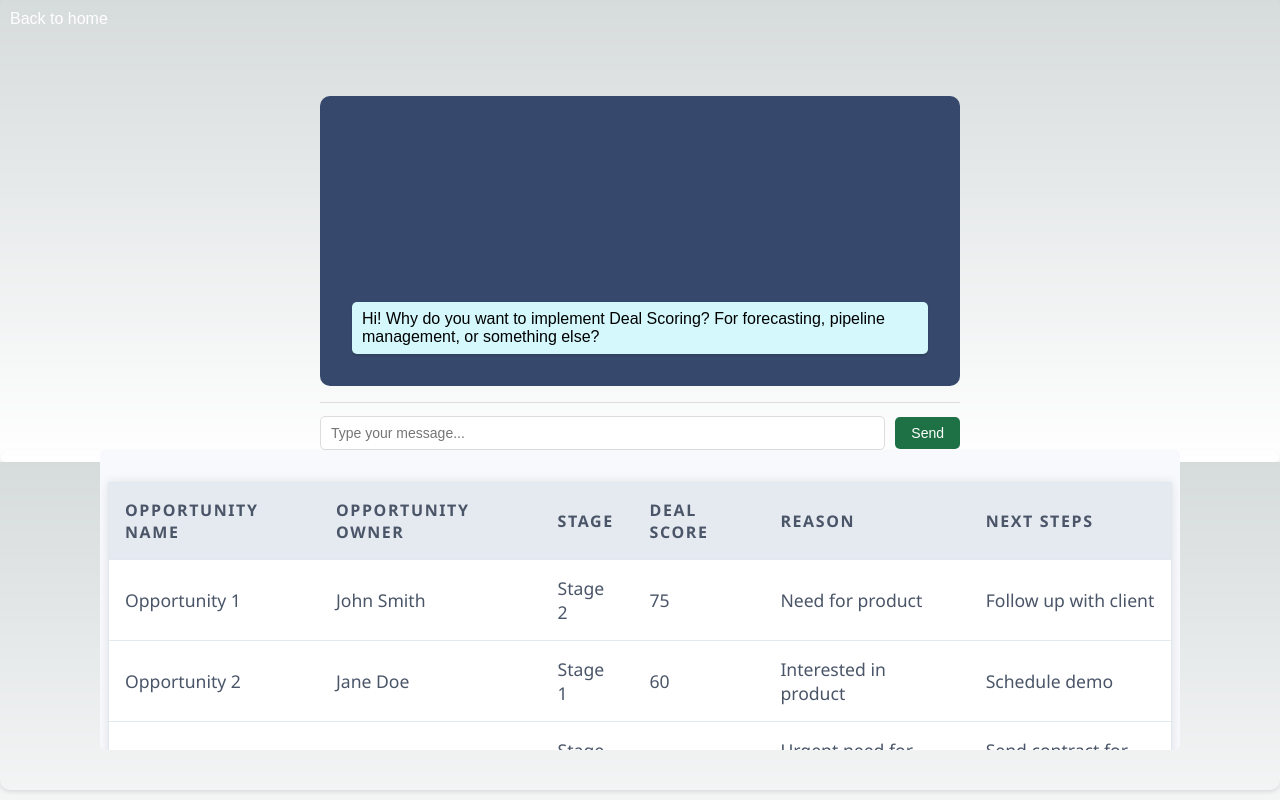
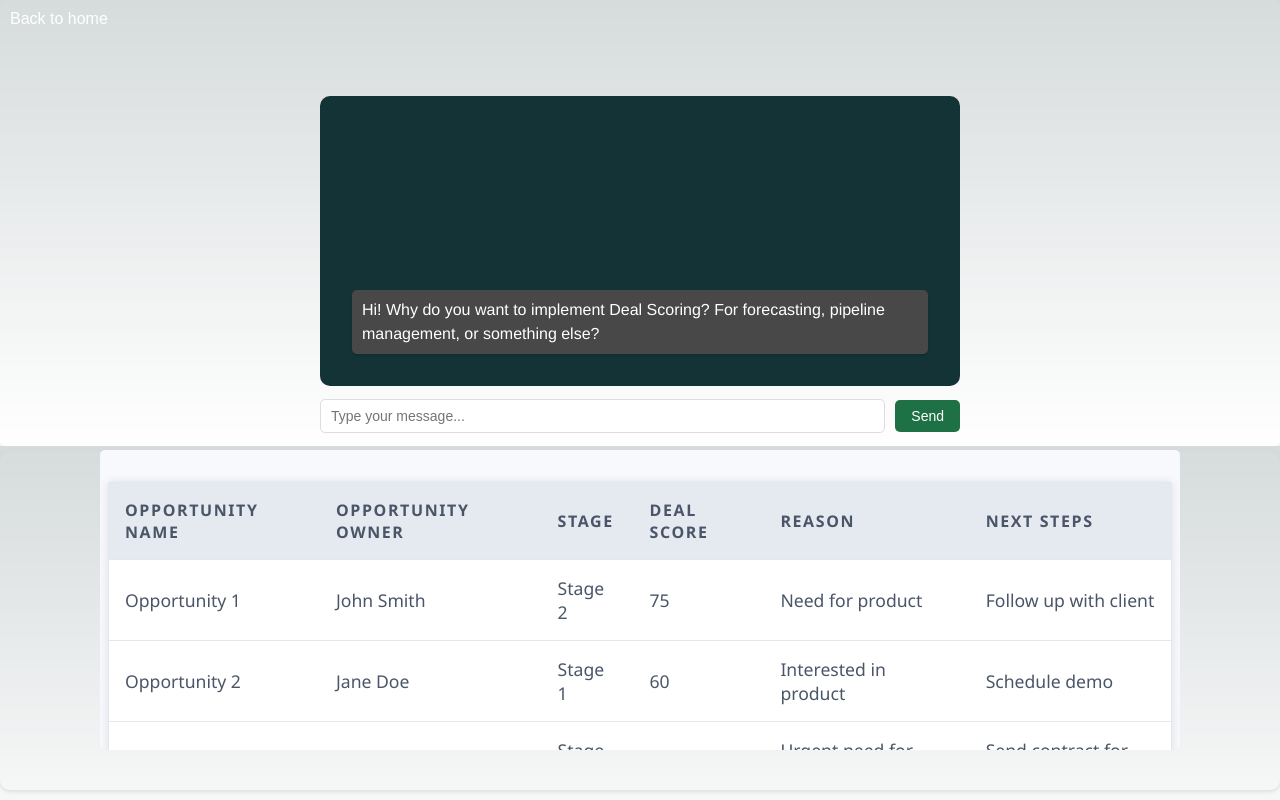
Before and after one commit to ram2912/test-scorr, a Next.js app: page /Dealscoring in a window 1280 px wide. Built offline with nearby package versions, Linux system fonts and the light colour scheme.

Commit message:
Updated CSS

```diff
--- a/src/pages/Dealscoring.js
+++ b/src/pages/Dealscoring.js
@@ -49,7 +49,12 @@ export default function Dealscoring() {
 
     setIsLoading(true);
 
-
+    if (message.includes('yes')) {
+      // Show popup screen with pipeline management framework
+      setShowPopup(true);
+      setIsLoading(false);
+      return;
+    }
 
     const { Configuration, OpenAIApi } = require("openai");
     const configuration = new Configuration({
@@ -69,21 +74,27 @@ export default function Dealscoring() {
     receiveMessage("Sorry, I didn't understand that.");
     return;
   }
-  if (message.includes('yes')) {
-    // Show popup screen with pipeline management framework
-    setShowPopup(true);
-    setIsLoading(false);
-    return;
-    }
+
   if (currentQuestion === questions[0]) {
-    if (message.includes('pipeline management')) {
+    const prompt2 = `pretend that you are a software developer developing revenue intelligence tools for your client is a RevOps professional. You ask the question: ${currentQuestion}. Your client's response is: ${message}. Give responce "yes" or "no" if you feel the client wants to use Deal Scoring for specifc usecase of pipeline management. \n\nA:`;
+    const response1 = await openai.createCompletion({
+      model:"text-davinci-003",
+      prompt: prompt2,
+        max_tokens: 100,
+        temperature: 0.7,
+      });
+    const data2 = response1.data;
+    console.log(data2);
+    if (data2.choices[0].text.trim()==='Yes') {
         receiveMessage("Got it! Based on your sales process, I have identified a framework for you to create scores. Do you want me to show you?", 'bot');
         setIsLoading(false);
         setCurrentQuestion(questions[1]);
     return;
     }
+
   }
   const botMessage = data.choices[0].text.trim();
+  console.log(botMessage)
   receiveMessage(botMessage, 'bot');
   setIsLoading(false);
 }
@@ -119,11 +130,11 @@ export default function Dealscoring() {
   width: '50%',
   height: '290px',
   padding: '2rem',
-  marginBottom: '1rem',
+
   boxSizing: 'border-box',
   display: 'flex',
     flexDirection: 'column-reverse',
-    backgroundColor: '#36486b',
+    backgroundColor: '#133337',
     borderRadius: '10px',
     overflow: 'auto',
         }}
@@ -147,7 +158,7 @@ export default function Dealscoring() {
           justifyContent: 'space-between',
           alignItems: 'center',
           height: '60px',
-          borderTop: '1px solid #ddd',
+
         }}
         id="message-form"
         onSubmit={event => {
@@ -170,7 +181,7 @@ export default function Dealscoring() {
               marginRight: '10px',
               padding: '8px 10px',
               borderRadius: '5px',
-              border: '1px solid #ddd',
+              border: '0.4px solid #ddd',
               fontSize: '14px',
             }}
           />
--- a/src/styles/Home.module.css
+++ b/src/styles/Home.module.css
@@ -282,10 +282,11 @@
   width: 100%;
   padding: 8px 10px;
   border-radius: 5px;
-  background-color: rgb(255, 255, 255);
+  background-color: rgb(75, 116, 194);
   box-shadow: 0 2px 2px rgba(0, 0, 0, 0.1);
-  color:#000000;
-  font-family: sans-serif;
+  color:#ffffff;
+  font-family: Helvetica, sans-serif;
+  line-height: 1.5;
 }
 
 .avatar {
@@ -300,10 +301,11 @@
   width: 100%;
   padding: 8px 10px;
   border-radius: 5px;
-  background-color: #d4f8fc;
+  background-color: #484848;
   box-shadow: 0 2px 2px rgba(0, 0, 0, 0.1);
-  color:#000000;
-  font-family: sans-serif;
+  color:#ffffff;
+  font-family: Helvetica, sans-serif;
+  line-height: 1.5;
 }
 
 .text:last-child {
```
